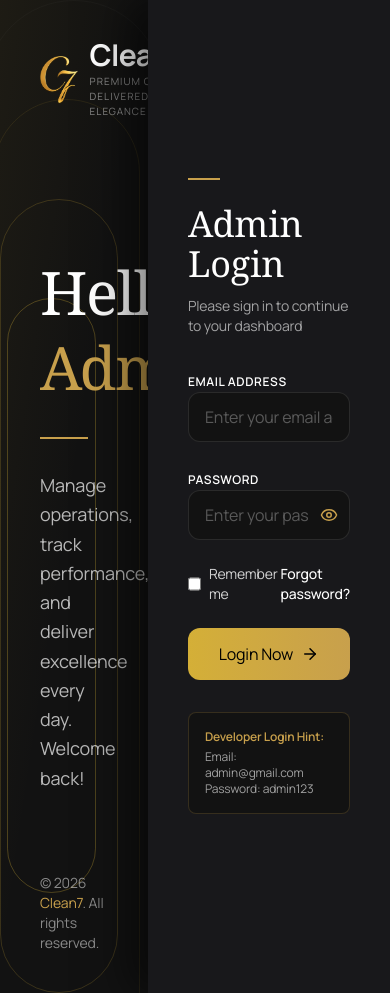
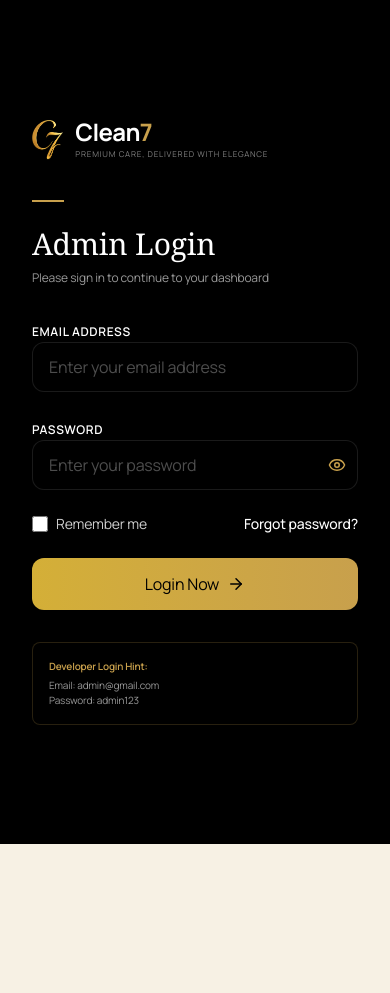
Before and after one commit to 2PieRadian/clean7-admin, a Next.js app: page /login in a window 390 px wide. After the commit the page ends 844 px from the top, so only its background shows below. Built offline with nearby package versions, Linux system fonts and the light colour scheme.

Commit message:
Clean7 Login Admin

```diff
--- a/app/(auth)/login/page.tsx
+++ b/app/(auth)/login/page.tsx
@@ -3,9 +3,9 @@
 
 export default function LoginPage() {
   return (
-    <div className="flex min-h-[100svh] w-full bg-[#121212] font-sans text-white md:grid md:grid-cols-2">
+    <div className="grid min-h-[100svh] w-full grid-cols-1 bg-black font-sans text-white md:grid-cols-2">
       {/* Left Column - Branding */}
-      <div className="relative flex flex-col justify-between overflow-hidden bg-[#121212] p-10 md:p-16 lg:p-24">
+      <div className="relative hidden flex-col justify-between overflow-hidden bg-black p-8 md:flex md:p-16 lg:p-24">
         {/* Background Decorative Circles */}
         <div className="absolute -bottom-[20%] -left-[10%] h-[120%] w-[120%] rounded-full border border-white/5 opacity-50" />
         <div className="absolute -bottom-[10%] -left-[5%] h-[100%] w-[100%] rounded-full border border-[#D4AF37]/10" />
@@ -23,34 +23,34 @@
               alt="Clean7 Logo"
               width={48}
               height={48}
-              className="h-12 w-auto"
+              className="h-10 w-auto md:h-12"
             />
             <div>
-              <h2 className="text-3xl font-bold leading-none tracking-tight text-white">
+              <h2 className="text-2xl font-bold leading-none tracking-tight text-white md:text-3xl">
                 Clean<span className="text-[#C8A04C]">7</span>
               </h2>
-              <p className="mt-1 text-[10px] uppercase tracking-widest text-white/50">
+              <p className="mt-1 text-[8px] uppercase tracking-widest text-white/50 md:text-[10px]">
                 Premium care, delivered with elegance
               </p>
             </div>
           </div>
 
-          <div className="mt-32 max-w-md">
-            <h1 className="text-6xl font-serif font-medium leading-tight tracking-tight text-white md:text-7xl">
+          <div className="mt-16 max-w-md md:mt-32">
+            <h1 className="text-5xl font-serif font-medium leading-tight tracking-tight text-white md:text-6xl lg:text-7xl">
               Hello
               <br />
               <span className="text-[#C8A04C]">Admin!</span>
             </h1>
-            <div className="my-8 h-[2px] w-12 bg-[#C8A04C]"></div>
-            <p className="text-lg leading-relaxed text-white/70">
+            <div className="my-6 h-[2px] w-12 bg-[#C8A04C] md:my-8"></div>
+            <p className="text-base leading-relaxed text-white/70 md:text-lg">
               Manage operations, track performance, and deliver excellence every
               day. Welcome back!
             </p>
           </div>
         </div>
 
-        <div className="relative z-10 mt-auto pt-20">
-          <p className="text-sm text-white/50">
+        <div className="relative z-10 mt-16 pt-8 md:mt-auto md:pt-20">
+          <p className="text-xs text-white/50 md:text-sm">
             © 2026 <span className="text-[#C8A04C]">Clean7</span>. All rights
             reserved.
           </p>
@@ -58,24 +58,49 @@
       </div>
 
       {/* Right Column - Login Form */}
-      <div className="flex flex-col justify-center bg-[#18181B] p-10 md:p-16 lg:p-24 shadow-[-20px_0_40px_rgba(0,0,0,0.5)] z-20">
+      <div className="flex flex-col justify-center bg-black p-8 shadow-[-20px_0_40px_rgba(0,0,0,0.5)] z-20 md:p-16 lg:p-24">
         <div className="mx-auto w-full max-w-md">
+          {/* Mobile Branding */}
+          <div className="mb-10 flex items-center gap-3 md:hidden">
+            <Image
+              src="/images/logo/logo.png"
+              alt="Clean7 Logo"
+              width={48}
+              height={48}
+              className="h-10 w-auto"
+            />
+            <div>
+              <h2 className="text-2xl font-bold leading-none tracking-tight text-white">
+                Clean<span className="text-[#C8A04C]">7</span>
+              </h2>
+              <p className="mt-1 text-[8px] uppercase tracking-widest text-white/50">
+                Premium care, delivered with elegance
+              </p>
+            </div>
+          </div>
+
           <div className="mb-8">
             <div className="mb-6 h-[2px] w-8 bg-[#C8A04C]"></div>
-            <h2 className="text-4xl font-serif text-white">Admin Login</h2>
-            <p className="mt-3 text-sm text-white/60">
+            <h2 className="text-3xl font-serif text-white md:text-4xl">
+              Admin Login
+            </h2>
+            <p className="mt-2 text-xs text-white/60 md:mt-3 md:text-sm">
               Please sign in to continue to your dashboard
             </p>
           </div>
 
           <LoginForm />
 
-          <div className="mt-8 rounded-lg border border-[#C8A04C]/20 bg-[#121212] p-4">
-            <p className="text-xs font-semibold text-[#C8A04C]">
+          <div className="mt-8 rounded-lg border border-[#C8A04C]/20 bg-black p-4">
+            <p className="text-[10px] font-semibold text-[#C8A04C] md:text-xs">
               Developer Login Hint:
             </p>
-            <p className="mt-1 text-xs text-white/60">Email: admin@gmail.com</p>
-            <p className="text-xs text-white/60">Password: admin123</p>
+            <p className="mt-1 text-[10px] text-white/60 md:text-xs">
+              Email: admin@gmail.com
+            </p>
+            <p className="text-[10px] text-white/60 md:text-xs">
+              Password: admin123
+            </p>
           </div>
         </div>
       </div>
--- a/components/admin/login-form.tsx
+++ b/components/admin/login-form.tsx
@@ -58,7 +58,7 @@
           type="email"
           required
           placeholder="Enter your email address"
-          className="w-full rounded-xl border border-white/10 bg-[#121212] px-4 py-3 text-sm text-white placeholder-white/30 outline-none transition-colors focus:border-[#C8A04C]"
+          className="w-full rounded-xl border border-white/10 bg-black px-4 py-3 text-sm text-white placeholder-white/30 outline-none transition-colors focus:border-[#C8A04C]"
         />
       </div>
 
@@ -72,7 +72,7 @@
             type={showPassword ? "text" : "password"}
             required
             placeholder="Enter your password"
-            className="w-full rounded-xl border border-white/10 bg-[#121212] px-4 py-3 pr-10 text-sm text-white placeholder-white/30 outline-none transition-colors focus:border-[#C8A04C]"
+            className="w-full rounded-xl border border-white/10 bg-black px-4 py-3 pr-10 text-sm text-white placeholder-white/30 outline-none transition-colors focus:border-[#C8A04C]"
           />
           <button
             type="button"
```
